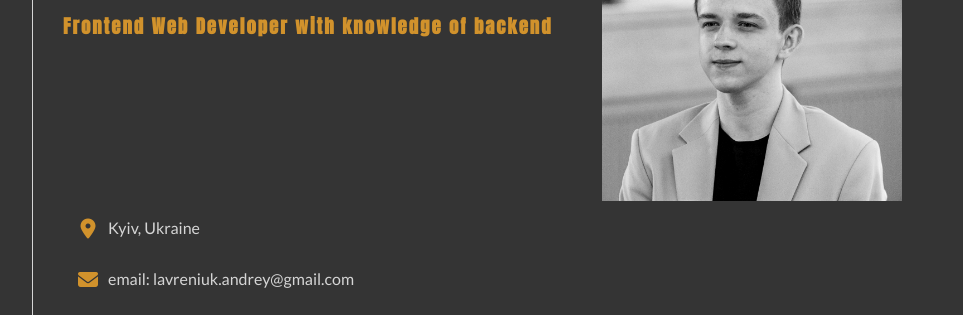
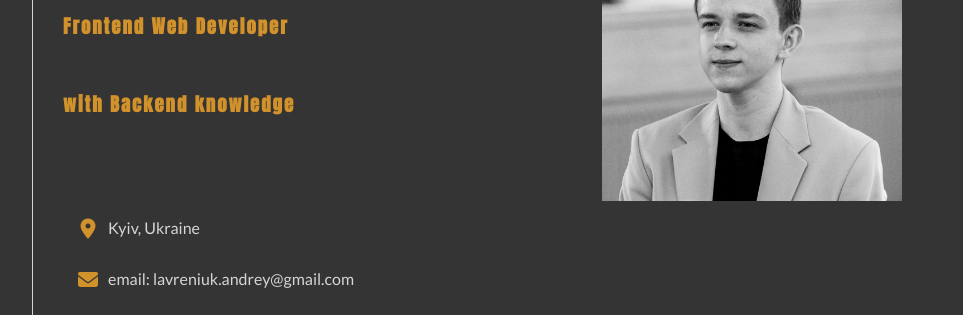
Before and after one commit to lavreniukk/homepage, a plain HTML site: page index.html in a window 1280 px wide. Shown: the part 179-494 px from the top of the page, without its empty margins (158-1121 px from the left). Drawn offline with Linux system fonts and the light colour scheme.

Commit message:
added sub-header

```diff
--- a/index.html
+++ b/index.html
@@ -19,7 +19,8 @@
                     <div class="contact_info_container fh">
                         <div class="сontact-info__headers">
                             <h1 class="contact-info__header">Andrii Lavreniuk</h1>
-                            <h3 class="contact-info__sub-header">Frontend Web Developer with knowledge of backend</h3>
+                            <h3 class="contact-info__sub-header">Frontend Web Developer</h3>
+                            <h3 class="contact-info__sub-header">with Backend knowledge</h3>
                         </div>
                         <div class="contact-info__block contact-info__block--center contact-info__avatar-wrapper">
                             <span><img class="contact-info__avatar" src="assets/avatar.jpg" alt="Avatar" loading="lazy"></span>
```
